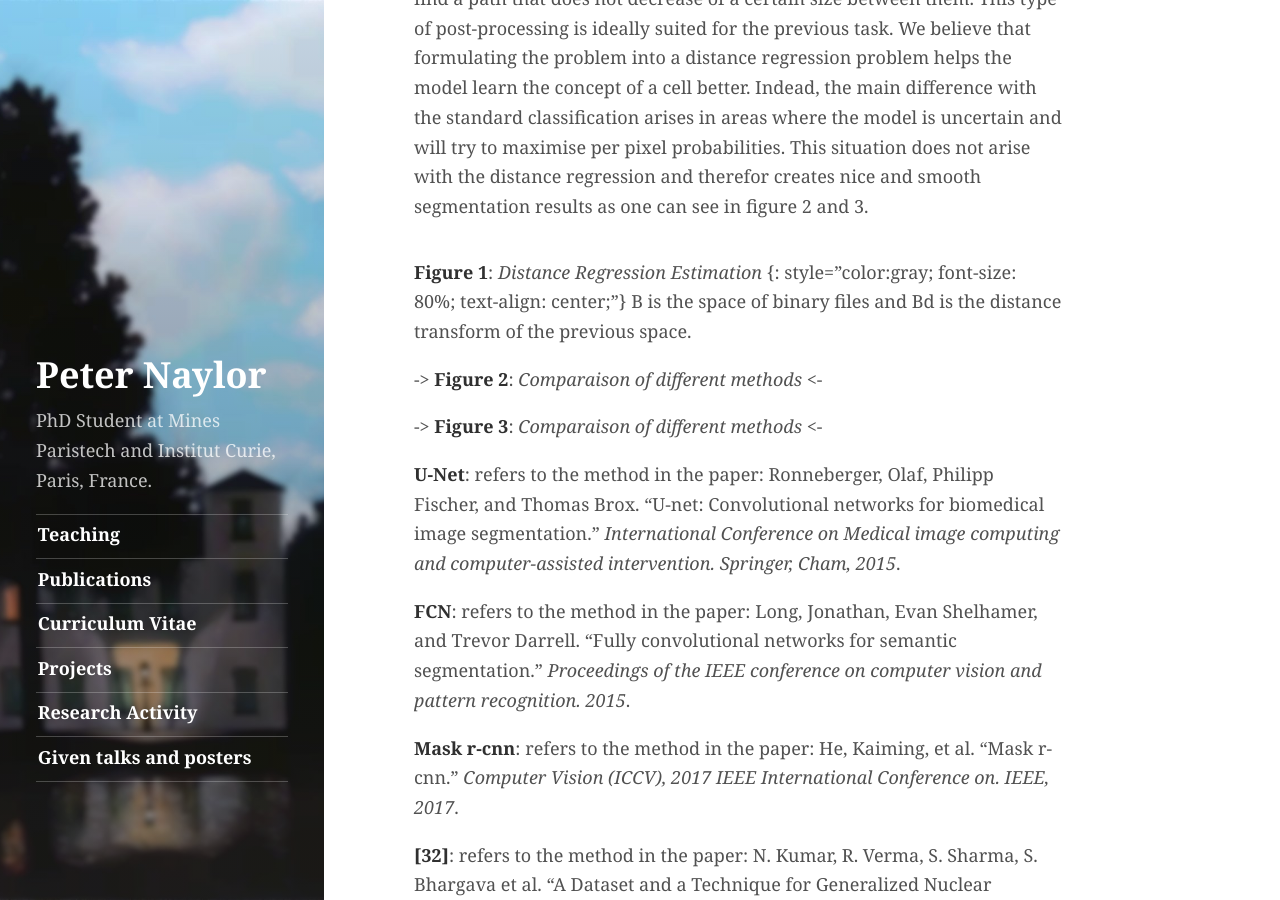
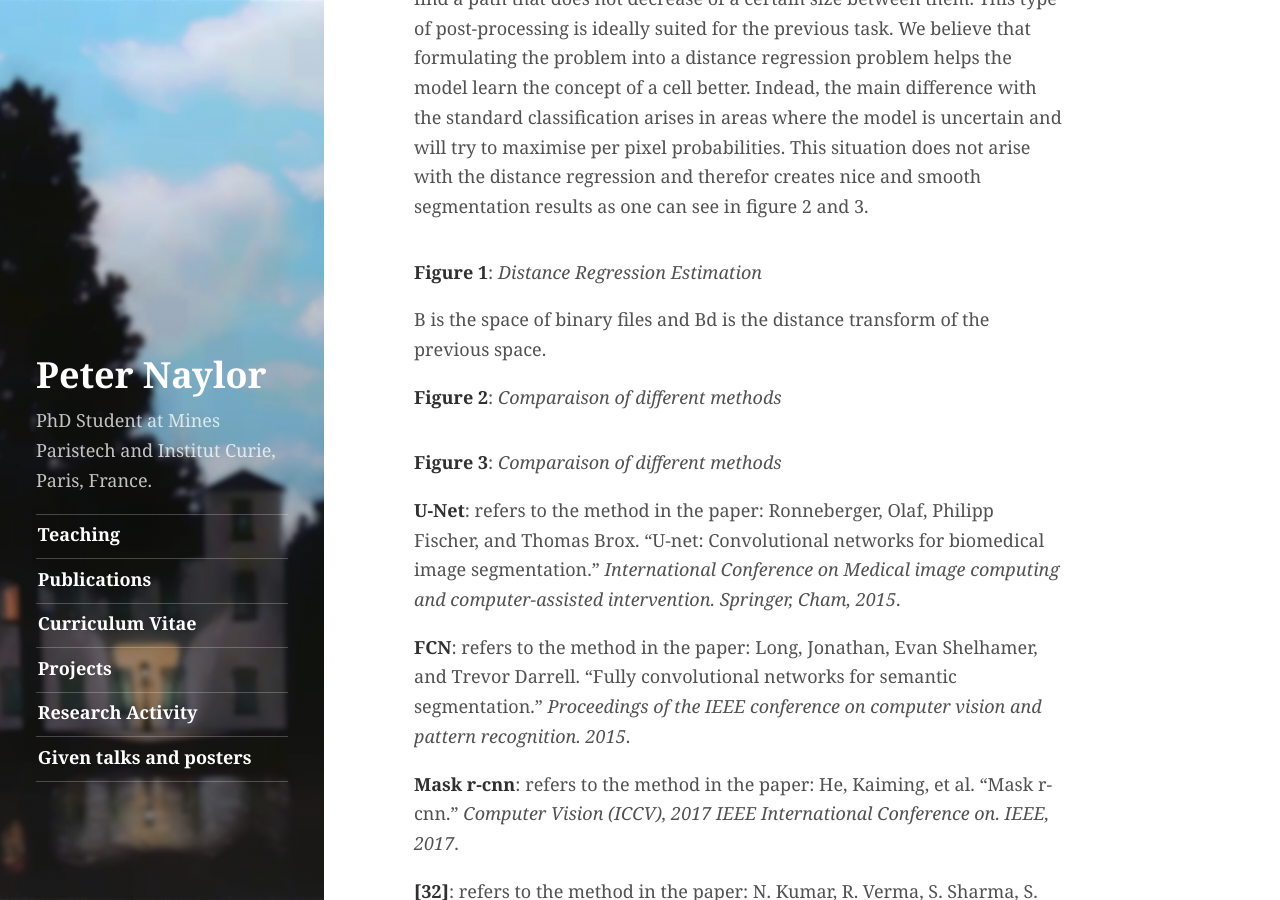
Before and after one commit to PeterJackNaylor/PeterJackNaylor.github.io, a Jekyll site: the page built from _posts/2018-06-15-Deep-Distance-Regression.md, in a window 1280 px wide and 900 px high, scrolled down 803 px. Built offline with Jekyll 4.4.1, drawn with Linux system fonts in a browser that asks for light colours.

Commit message:
captions no more

```diff
--- a/_posts/2018-06-15-Deep-Distance-Regression.md
+++ b/_posts/2018-06-15-Deep-Distance-Regression.md
@@ -18,12 +18,14 @@ We focused on the problem of touching nuclei in histopathology images, i.e. inst
 
 
 ![](../Images/CategorialDistance.png){:class="img-responsive"}
-**Figure 1**: *Distance Regression Estimation*  {: style="color:gray; font-size: 80%; text-align: center;"}
+**Figure 1**: *Distance Regression Estimation*
+
 B is the space of binary files and Bd is the distance transform of the previous space.
 ![](../Images/Samples.png){:class="img-responsive"}
--> **Figure 2**: *Comparaison of different methods* <-
+**Figure 2**: *Comparaison of different methods*
+
 ![](../Images/BoxPlot.png){:class="img-responsive"}
--> **Figure 3**: *Comparaison of different methods* <-
+**Figure 3**: *Comparaison of different methods*
 
 **U-Net**: refers to the method in the paper: Ronneberger, Olaf, Philipp Fischer, and Thomas Brox. "U-net: Convolutional networks for biomedical image segmentation." *International Conference on Medical image computing and computer-assisted intervention. Springer, Cham, 2015*.
 
```
